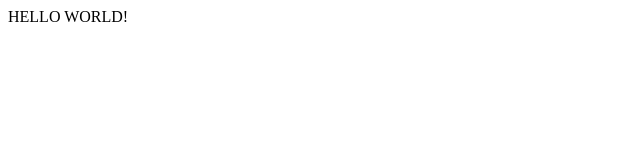
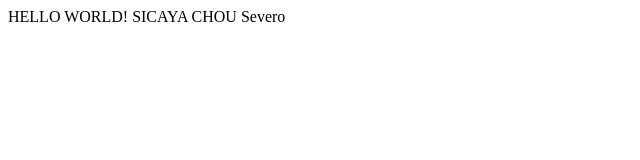
Before and after one commit to SICAYACHOUSEVERO/sicayajs, a plain HTML site: page index.html in a window 1280 px wide. Shown: the whole page, without its empty margins (0-640 px from the left). Drawn offline with Linux system fonts and the light colour scheme.

Commit message:
Update index.html

```diff
--- a/index.html
+++ b/index.html
@@ -6,6 +6,6 @@
     <title>Document</title>
 </head>
 <body>
-    HELLO WORLD!
+    HELLO WORLD! SICAYA CHOU Severo
 </body>
 </html>
```
